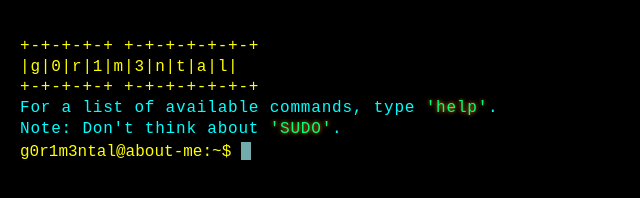
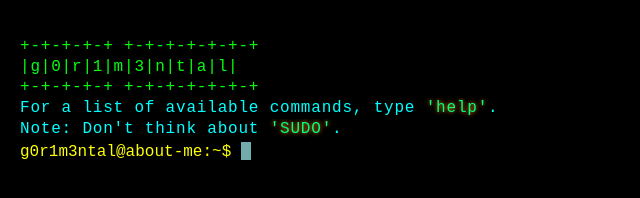
Before and after one commit to g0r1m3ntal/g0r1m3ntal.github.io, a plain HTML site: page index.html in a window 1280 px wide. Shown: the top 198 px of the page, without its empty margins (0-640 px from the left). Drawn offline with Linux system fonts and the light colour scheme.

Commit message:
Update style.css

```diff
--- a/css/style.css
+++ b/css/style.css
@@ -5,7 +5,7 @@ body {
     min-height: 99%;
     width: 100%;
     min-width: 550px;
-    color: #FFFF00;
+    color: #00ff0d;
     background: #000000 ;
     font-family: cursor, monospace;
     overflow-x: hidden;
```
